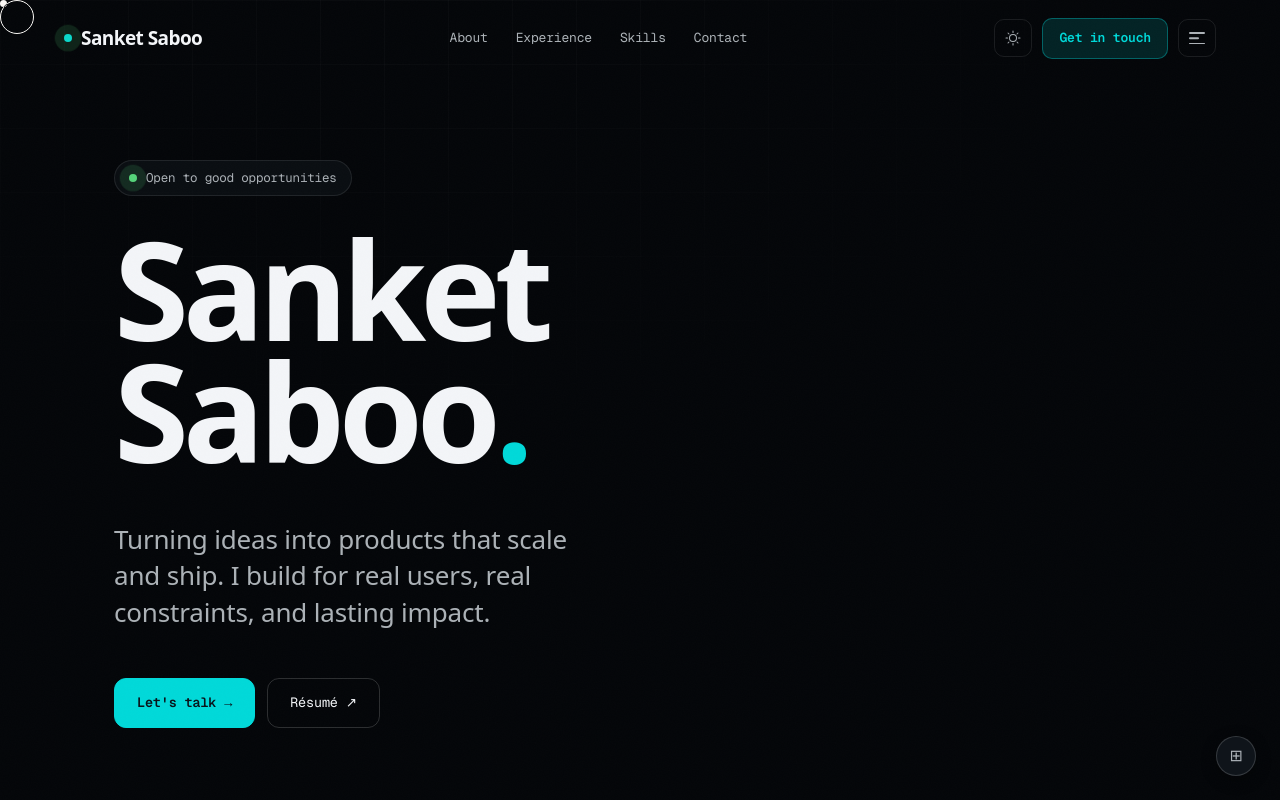
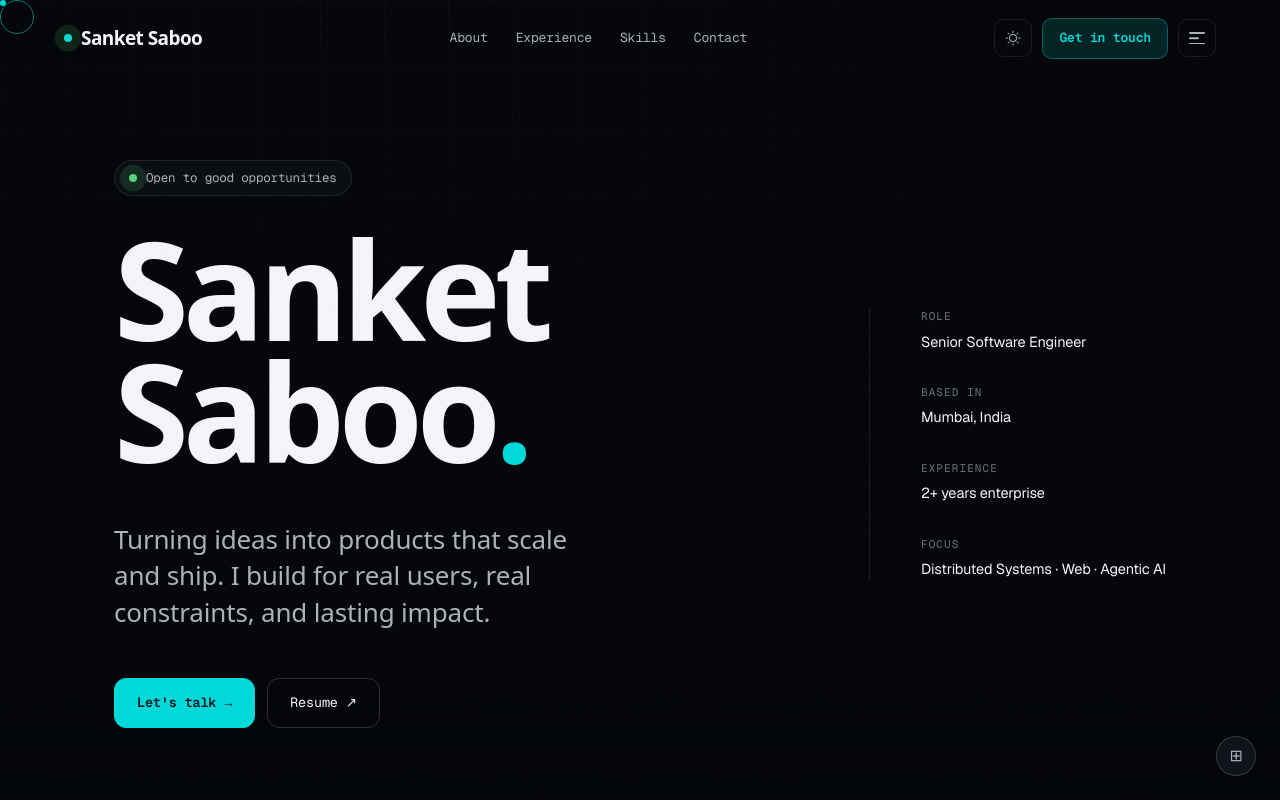
Before and after one commit to sanketsaboo/portfolio, a Next.js app: page / in a window 1280 px wide. Shown: the top 800 px of the page. Built offline with nearby package versions, Linux system fonts and the light colour scheme.

Commit message:
UI fixes

```diff
--- a/app/globals.css
+++ b/app/globals.css
@@ -97,32 +97,32 @@
   --grid-line: oklch(0 0 0 / 0.04);
 }
 
-/* Darken accent in light mode for readable contrast on white */
+/* Accent in light mode — slightly muted for white bg contrast */
 :root[data-theme="light"],
 :root[data-theme="light"][data-accent="cyan"] {
-  --accent:        oklch(0.50 0.16 195);
-  --accent-soft:   oklch(0.50 0.16 195 / 0.10);
-  --accent-border: oklch(0.50 0.16 195 / 0.30);
+  --accent:        oklch(0.68 0.16 195);
+  --accent-soft:   oklch(0.68 0.16 195 / 0.12);
+  --accent-border: oklch(0.68 0.16 195 / 0.35);
 }
 :root[data-theme="light"][data-accent="lime"] {
-  --accent:        oklch(0.52 0.18 128);
-  --accent-soft:   oklch(0.52 0.18 128 / 0.10);
-  --accent-border: oklch(0.52 0.18 128 / 0.30);
+  --accent:        oklch(0.70 0.18 128);
+  --accent-soft:   oklch(0.70 0.18 128 / 0.12);
+  --accent-border: oklch(0.70 0.18 128 / 0.35);
 }
 :root[data-theme="light"][data-accent="violet"] {
-  --accent:        oklch(0.50 0.18 292);
-  --accent-soft:   oklch(0.50 0.18 292 / 0.10);
-  --accent-border: oklch(0.50 0.18 292 / 0.30);
+  --accent:        oklch(0.68 0.18 292);
+  --accent-soft:   oklch(0.68 0.18 292 / 0.12);
+  --accent-border: oklch(0.68 0.18 292 / 0.35);
 }
 :root[data-theme="light"][data-accent="orange"] {
-  --accent:        oklch(0.55 0.17 58);
-  --accent-soft:   oklch(0.55 0.17 58 / 0.10);
-  --accent-border: oklch(0.55 0.17 58 / 0.30);
+  --accent:        oklch(0.72 0.17 58);
+  --accent-soft:   oklch(0.72 0.17 58 / 0.12);
+  --accent-border: oklch(0.72 0.17 58 / 0.35);
 }
 :root[data-theme="light"][data-accent="coral"] {
-  --accent:        oklch(0.52 0.18 24);
-  --accent-soft:   oklch(0.52 0.18 24 / 0.10);
-  --accent-border: oklch(0.52 0.18 24 / 0.30);
+  --accent:        oklch(0.70 0.18 24);
+  --accent-soft:   oklch(0.70 0.18 24 / 0.12);
+  --accent-border: oklch(0.70 0.18 24 / 0.35);
 }
 
 /* ─── Heading font themes ────────────────────────────────────── */
@@ -312,14 +312,14 @@ body::after {
   position: fixed;
   top: 0;
   left: 0;
-  width: 7px;
-  height: 7px;
+  width: 6px;
+  height: 6px;
   border-radius: 50%;
-  background: #fff;
+  background: var(--accent);
   pointer-events: none;
   z-index: 9999;
-  mix-blend-mode: difference;
   will-change: transform;
+  transition: opacity 0.2s;
 }
 
 .cursor-ring {
@@ -329,21 +329,22 @@ body::after {
   width: 34px;
   height: 34px;
   border-radius: 50%;
-  border: 1.5px solid #fff;
+  border: 1.5px solid var(--accent);
+  opacity: 0.55;
   pointer-events: none;
   z-index: 9998;
-  mix-blend-mode: difference;
   will-change: transform;
   transition:
     width 0.28s var(--ease),
     height 0.28s var(--ease),
-    background 0.28s var(--ease),
-    opacity 0.28s;
+    opacity 0.28s var(--ease),
+    border-width 0.28s var(--ease);
 }
 .cursor-ring.is-hovering {
-  width: 56px;
-  height: 56px;
-  background: #fff;
+  width: 48px;
+  height: 48px;
+  opacity: 0.85;
+  border-width: 2px;
 }
 
 /* ─── Pulse dot (availability pill) ─────────────────────────── */
@@ -373,6 +374,13 @@ body::after {
   border-radius: 50%;
   background: oklch(0.78 0.17 150 / 0.45);
   animation: pulseRing 2s infinite;
+}
+
+/* ─── Ghost button (Resume) hover ───────────────────────────── */
+.btn-ghost:hover {
+  background: var(--accent-soft) !important;
+  border-color: var(--accent-border) !important;
+  color: var(--accent) !important;
 }
 
 /* ─── Navbar nav-link underline hover ────────────────────────── */
@@ -459,7 +467,7 @@ body::after {
   color: var(--accent) !important;
   transform: translate(2px, -2px);
 }
-@media (max-width: 720px) {
+@media (max-width: 800px) {
   .products-grid {
     grid-template-columns: 1fr !important;
   }
@@ -504,7 +512,7 @@ body::after {
 }
 
 /* ─── Experience ─────────────────────────────────────────────── */
-@media (max-width: 720px) {
+@media (max-width: 860px) {
   .xp-row {
     grid-template-columns: 1fr !important;
     gap: 14px !important;
--- a/components/Hero.tsx
+++ b/components/Hero.tsx
@@ -42,8 +42,14 @@ export default function Hero() {
         maxWidth: 'var(--maxw)', margin: '0 auto',
         padding: 'clamp(120px, 18vw, 160px) var(--gut) clamp(80px, 10vw, 120px)',
         width: '100%',
-      }}>
+        display: 'grid',
+        gridTemplateColumns: '1fr auto',
+        gap: 'clamp(40px, 6vw, 80px)',
+        alignItems: 'center',
+      }} className="hero-inner">
 
+        {/* Left column */}
+        <div>
           {/* Availability pill */}
           <div style={{ marginBottom: 32, animation: 'fadeUp 0.8s var(--ease) 0.05s both' }}>
             <span style={{
@@ -58,7 +64,7 @@ export default function Hero() {
             </span>
           </div>
 
-        {/* Name - text-clip-rise animation */}
+          {/* Name */}
           <h1 style={{
             fontFamily: 'var(--font-heading)',
             fontSize: 'clamp(52px, 11.5vw, 136px)',
@@ -94,7 +100,6 @@ export default function Hero() {
           {/* CTAs */}
           <div style={{
             display: 'flex', gap: 12, flexWrap: 'wrap', alignItems: 'center',
-          marginBottom: 'clamp(48px, 8vw, 80px)',
             animation: 'fadeUp 0.9s var(--ease) 0.36s both',
           }}>
             <Magnetic>
@@ -127,43 +132,60 @@ export default function Hero() {
                 }}
                 className="btn-ghost"
               >
-              Résumé ↗
+                Resume ↗
               </a>
             </Magnetic>
           </div>
+        </div>
 
-        {/* 4-column meta row */}
+        {/* Right column — meta */}
         <div style={{
-          display: 'grid',
-          gridTemplateColumns: 'repeat(4, 1fr)',
-          gap: '24px 32px',
-          borderTop: '1px solid var(--line)',
-          paddingTop: 28,
-          animation: 'fadeUp 0.9s var(--ease) 0.5s both',
-        }} className="meta-row-grid">
+          display: 'flex', flexDirection: 'column', gap: 32,
+          borderLeft: '1px solid var(--line)',
+          paddingLeft: 'clamp(28px, 4vw, 52px)',
+          animation: 'fadeUp 0.9s var(--ease) 0.44s both',
+        }} className="hero-meta">
           {META.map((item) => (
             <div key={item.label}>
               <p style={{
-                fontFamily: 'var(--font-mono-stack)', fontSize: 11.5,
+                fontFamily: 'var(--font-mono-stack)', fontSize: 11,
                 letterSpacing: '0.1em', textTransform: 'uppercase',
-                color: 'var(--text-3)', marginBottom: 4,
+                color: 'var(--text-3)', marginBottom: 6,
               }}>
                 {item.label}
               </p>
-              <p style={{ fontSize: 15, color: 'var(--text)' }}>{item.value}</p>
+              <p style={{ fontSize: 14.5, color: 'var(--text)', lineHeight: 1.4, whiteSpace: 'nowrap' }}>
+                {item.value}
+              </p>
             </div>
           ))}
         </div>
+
       </div>
 
       <style>{`
-        .btn-ghost:hover {
-          background: var(--text);
-          color: var(--bg);
-          border-color: var(--text);
+        @media (max-width: 860px) {
+          .hero-inner {
+            grid-template-columns: 1fr !important;
           }
-        @media (max-width: 640px) {
-          .meta-row-grid { grid-template-columns: repeat(2, 1fr) !important; }
+          .hero-meta {
+            display: grid !important;
+            grid-template-columns: 1fr 1fr !important;
+            gap: 24px 32px !important;
+            border-left: none !important;
+            border-top: 1px solid var(--line) !important;
+            padding-left: 0 !important;
+            padding-top: 28px !important;
+          }
+          .hero-meta p:last-child {
+            white-space: normal !important;
+          }
+        }
+        @media (max-width: 400px) {
+          .hero-meta {
+            grid-template-columns: 1fr !important;
+            gap: 20px !important;
+          }
         }
       `}</style>
     </section>
--- a/lib/config.ts
+++ b/lib/config.ts
@@ -10,7 +10,7 @@ export const PERSONAL = {
   tagline: 'Turning ideas into products that scale and ship. I build for real users, real constraints, and lasting impact.',
   email: 'sanket.saboo@somaiya.edu',
   availability: 'Open to good opportunities',
-  resumeUrl: '/resume.pdf',
+  resumeUrl: 'https://drive.google.com/file/d/14fSLxgzr0AJXrV8cpLm1I6MlFCyuAK_6/view?usp=sharing',
   bio: [
     'Full-stack engineer passionate about building efficient, scalable, and user-friendly solutions to real-world problems. I love the craft - from distributed backend systems to polished product interfaces - and I pick up new technologies fast.',
     'I thrive in high-paced environments, love taking full ownership of what I build, and genuinely enjoy turning ideas into reality. If you\'re building something interesting, I\'d love to be part of it.',
@@ -37,7 +37,7 @@ export const EXPERIENCE = [
     highlights: [
       'Developing an AI Tracing and Observability platform enabling end-to-end tracing, monitoring, and debugging for LLM applications.',
       'Building across multiple LLM providers and SDK integrations for enterprise-grade observability.',
-      'Rearchitected and implemented the ingestion pipeline independently - making it ~2x faster and ~50% cheaper, processing 5.76M+ events per day on average (~4K rpm) and growing.',
+      'Rearchitected and implemented the ingestion pipeline - making it ~2x faster and ~50% cheaper, processing 5.76M+ events per day on average (~4K rpm) and growing.',
       'Working on AI Evals - enabling teams to measure and benchmark LLM application quality at scale.',
     ],
     tech: ['Node.js', 'TypeScript', 'Python', 'Go', 'Java', 'Next.js', 'Redis', 'BullMQ', 'OpenTelemetry', 'SDK', 'Generative AI', 'LLM', 'Agentic AI', 'AWS', 'GitHub', 'Git'],
@@ -52,7 +52,8 @@ export const EXPERIENCE = [
     highlights: [
       'Built and scaled SiteScan end-to-end - automated compliance checks and merchant due diligence for RBI-regulated onboarding, contributing 1.25% of revenue.',
       'Scaled to 4.9M+ website scans with P90 scan time of 48s and 70k+ domains per bulk job, powered by AI-driven MCC prediction at 72–85% accuracy.',
-      'Architected and built the Consent Governance and Cookie Management platform end-to-end - enabling enterprises to govern user consent flows and comply with GDPR and India\'s DPDP Act.',
+      'Architected and built the Cookie Management platform end-to-end - auto-scanning, categorising, and managing cookie banners for GDPR and India\'s DPDP Act compliance.',
+      'Founding engineer on the Consent Governance platform - built granular consent collection, withdrawal flows, and immutable audit trails enabling enterprise-grade regulatory compliance.',
       'Reduced daily bandwidth by ~77% through size optimization and caching for 1.5M daily hits, cutting infrastructure costs by over 75% - saving ~$25K/year per client.',
       'Delivered event-driven infrastructure using modular microservices on GCP for secure, scalable data handling.',
       'Built the entire backend and parts of the AI layer for Inspect AI - a privacy compliance co-pilot enabling dark pattern detection, journey intelligence, and real-time consent alignment across web and mobile.',
@@ -157,7 +158,7 @@ export const PRODUCTS = [
 // ─── Skills ───────────────────────────────────────────────────────────────────
 
 export const SKILLS: Record<string, string[]> = {
-  Languages: ['Node.js', 'Python', 'JavaScript', 'TypeScript', 'Elixir', 'Go', 'Java'],
+  Languages: ['Node.js', 'Python', 'JavaScript', 'TypeScript', 'Elixir', 'Go'],
   'Frameworks & Tools': ['Express.js', 'React', 'Next.js', 'Remix', 'FastAPI', 'Flask', 'Phoenix', 'RabbitMQ', 'BullMQ', 'OpenTelemetry', 'Flutter', 'Generative AI', 'LLMs', 'Agentic AI'],
   Databases: ['PostgreSQL', 'MongoDB', 'Redis', 'MySQL', 'ClickHouse'],
   'Cloud & DevOps': ['GCP', 'AWS', 'Docker', 'Kubernetes', 'Argo', 'Kustomize', 'CI/CD', 'Git', 'GitHub', 'GitLab'],
```
Lines whose indentation alone changed are shown as unchanged.
